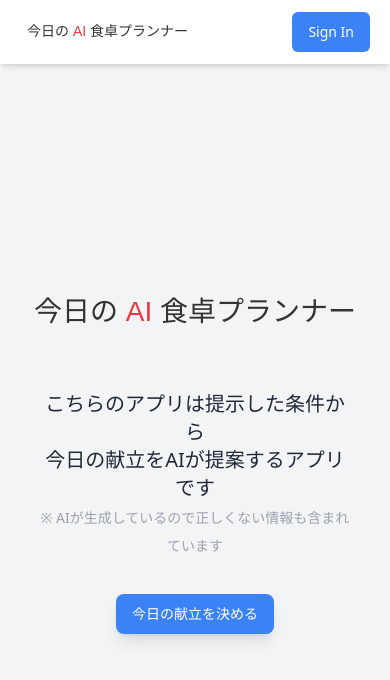
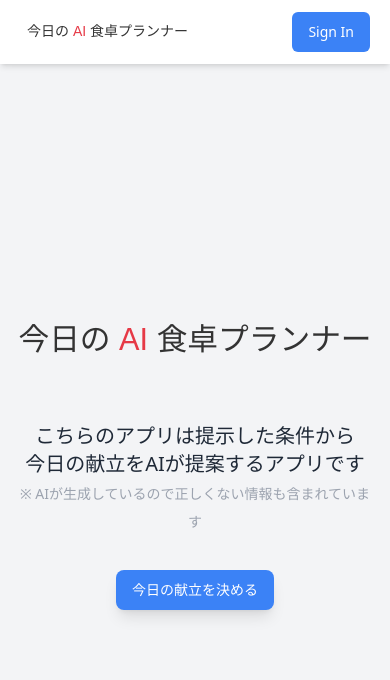
Before and after one commit to ykarmr/ai-recipe-planner, a React (Vite) app: page / in a window 390 px wide. Shown: the top 680 px of the page. Built offline with nearby package versions, Linux system fonts and the light colour scheme; no server answers.

Commit message:
デザイン修正

```diff
--- a/src/components/custom/BaseLayout.tsx
+++ b/src/components/custom/BaseLayout.tsx
@@ -6,7 +6,7 @@ export function BaseLayout({ children }: { children: ReactNode }) {
   return (
     <AuthContextProvider>
       <Header />
-      <main className="flex flex-col items-center justify-center min-h-screen bg-gray-100 sm:px-10 md:px-32 lg:px-56 xl:px-72 px-5 pt-16">
+      <main className="flex flex-col items-center justify-center min-h-screen bg-gray-100 sm:px-10 md:px-32 lg:px-56 xl:px-72 pt-16">
         {children}
       </main>
     </AuthContextProvider>
--- a/src/pages/plan-detail/[id]/index.tsx
+++ b/src/pages/plan-detail/[id]/index.tsx
@@ -34,7 +34,7 @@ export function PlanDetail() {
   }, [navigate, params.id]);
 
   return (
-    <div className="p-8">
+    <div className="p-5 sm:p-10">
       {aiRecipe && (
         <>
           <div className="mt-4 bg-white p-6 rounded-lg shadow-md">
--- a/src/pages/plan-recipe/index.tsx
+++ b/src/pages/plan-recipe/index.tsx
@@ -143,7 +143,7 @@ export function PlanRecipe() {
   };
 
   return (
-    <div className="flex items-center justify-center p-10">
+    <div className="flex items-center justify-center p-5 sm:p-10">
       <div className="bg-white p-8 rounded-lg shadow-lg w-full max-w-3xl">
         <h2 className="font-bold text-3xl mb-4 text-center text-gray-800">
           献立を提案！！
--- a/src/pages/user-recipe-list/index.tsx
+++ b/src/pages/user-recipe-list/index.tsx
@@ -33,5 +33,7 @@ export function UserRecipeList() {
     })();
   }, [navigate, params.uid]);
 
-  return <div className="p-8">{list && <RecipeCardList list={list} />}</div>;
+  return (
+    <div className="p-4 sm:p-8">{list && <RecipeCardList list={list} />}</div>
+  );
 }
```
